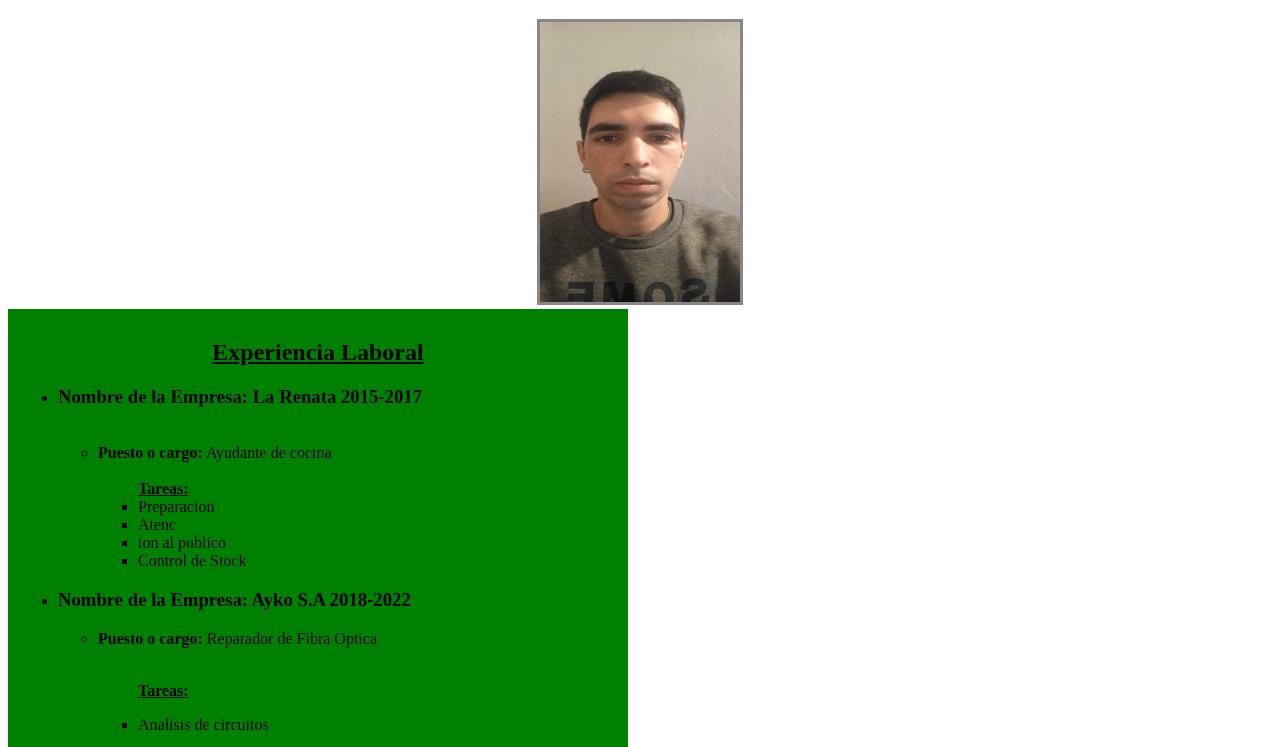
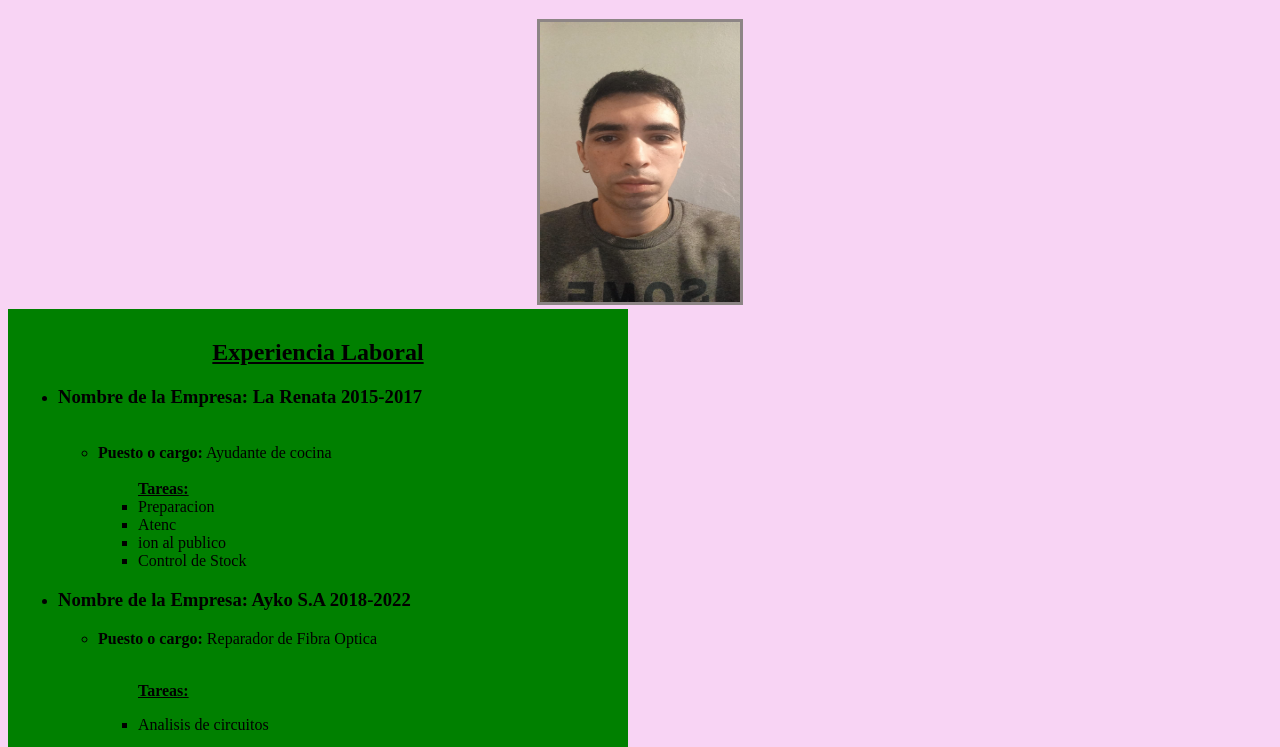
Before and after one commit to Germi1441/Curriculum_Web, a plain HTML site: page index.html in a window 1280 px wide. Shown: the part 127-874 px from the top of the page. Drawn offline with Linux system fonts and the light colour scheme.

Commit message:
color de body

```diff
--- a/estilos.css
+++ b/estilos.css
@@ -29,3 +29,7 @@ footer{
 form{
     text-align: center; border-style: solid; padding: 10px;
 }
+
+body{
+    background-color: rgb(248, 212, 244);
+}
```
